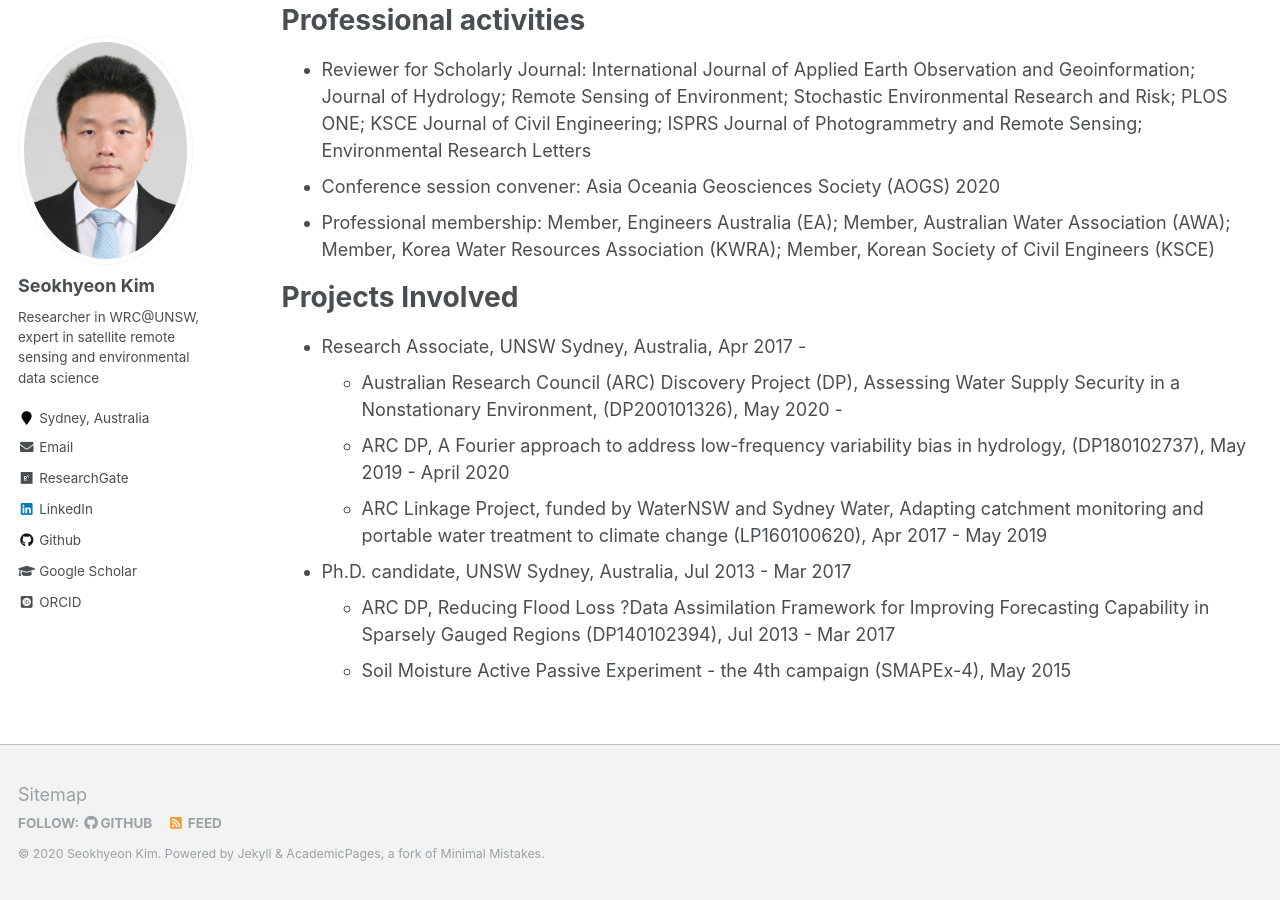
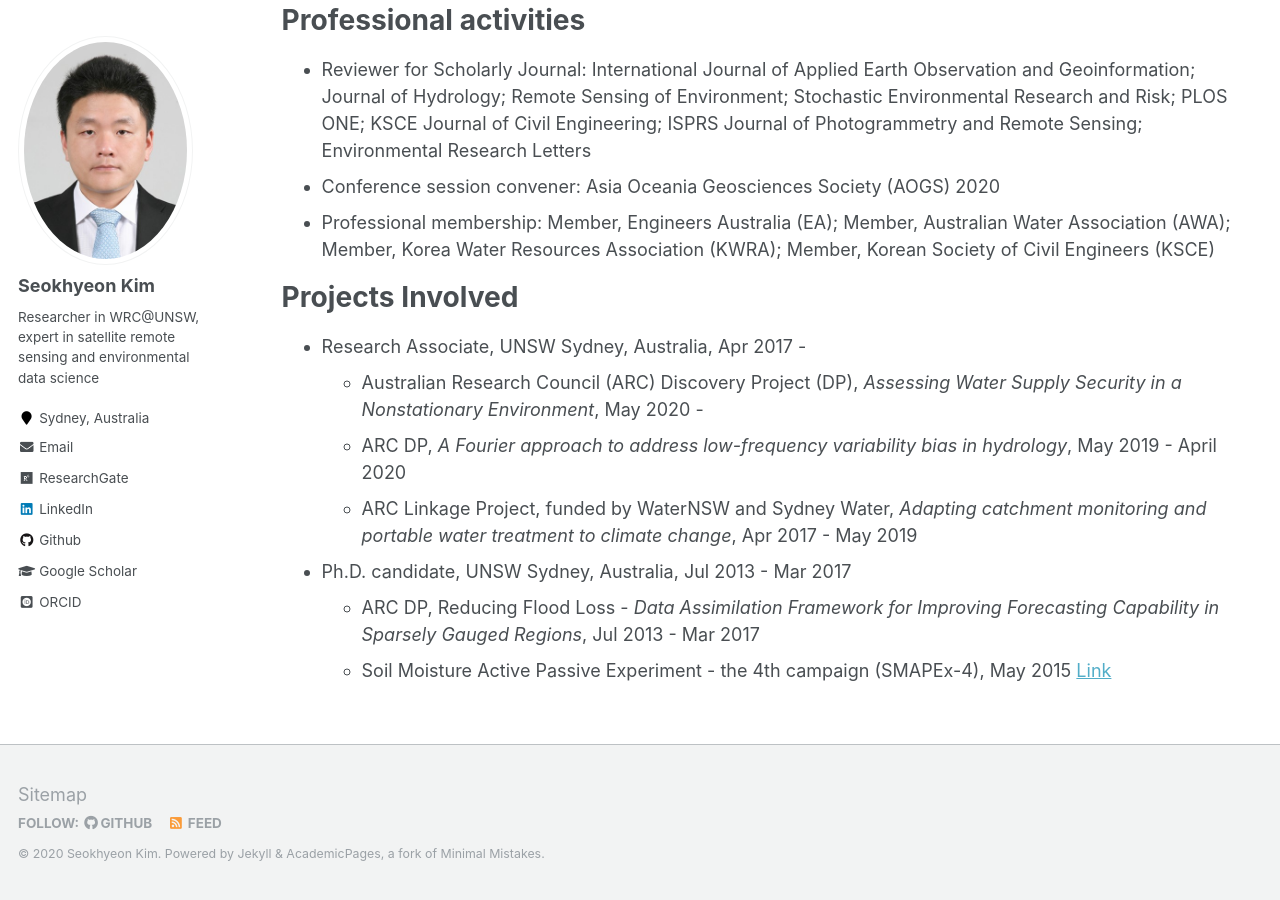
Before and after one commit to uawds/SanghoonJunWater.github.io, a Jekyll site: the page built from _pages/cv.md, in a window 1280 px wide and 900 px high, scrolled down 2781 px. Built offline with Jekyll 4.4.1, drawn with Linux system fonts in a browser that asks for light colours; some web fonts are replaced; some of the changed text lies outside the part shown.

Commit message:
Update cv.md

```diff
--- a/_pages/cv.md
+++ b/_pages/cv.md
@@ -91,9 +91,9 @@ Professional activities
 Projects Involved
 ======
 * Research Associate, UNSW Sydney, Australia, Apr 2017 -
-  * Australian Research Council (ARC) Discovery Project (DP), Assessing Water Supply Security in a Nonstationary Environment, (DP200101326), May 2020 -
-  * ARC DP, A Fourier approach to address low-frequency variability bias in hydrology, (DP180102737), May 2019 - April 2020
-  * ARC Linkage Project, funded by WaterNSW and Sydney Water, Adapting catchment monitoring and portable water treatment to climate change (LP160100620), Apr 2017 - May 2019
+  * Australian Research Council (ARC) Discovery Project (DP), <i>Assessing Water Supply Security in a Nonstationary Environment</i>, May 2020 -
+  * ARC DP, <i>A Fourier approach to address low-frequency variability bias in hydrology</i>, May 2019 - April 2020
+  * ARC Linkage Project, funded by WaterNSW and Sydney Water, <i>Adapting catchment monitoring and portable water treatment to climate change</i>, Apr 2017 - May 2019
 * Ph.D. candidate, UNSW Sydney, Australia, Jul 2013 - Mar 2017
-  * ARC DP, Reducing Flood Loss ?Data Assimilation Framework for Improving Forecasting Capability in Sparsely Gauged Regions (DP140102394), Jul 2013 - Mar 2017
-  * Soil Moisture Active Passive Experiment - the 4th campaign (SMAPEx-4), May 2015
+  * ARC DP, Reducing Flood Loss - <i>Data Assimilation Framework for Improving Forecasting Capability in Sparsely Gauged Regions</i>, Jul 2013 - Mar 2017
+  * Soil Moisture Active Passive Experiment - the 4th campaign (SMAPEx-4), May 2015 [Link](http://www.smapex.monash.edu.au/Data/SMAPEx-4/SMAPEx-4%20pictures.php)
```
Also changed, not shown: other parts of _pages/cv.md (+1 -1 lines).
